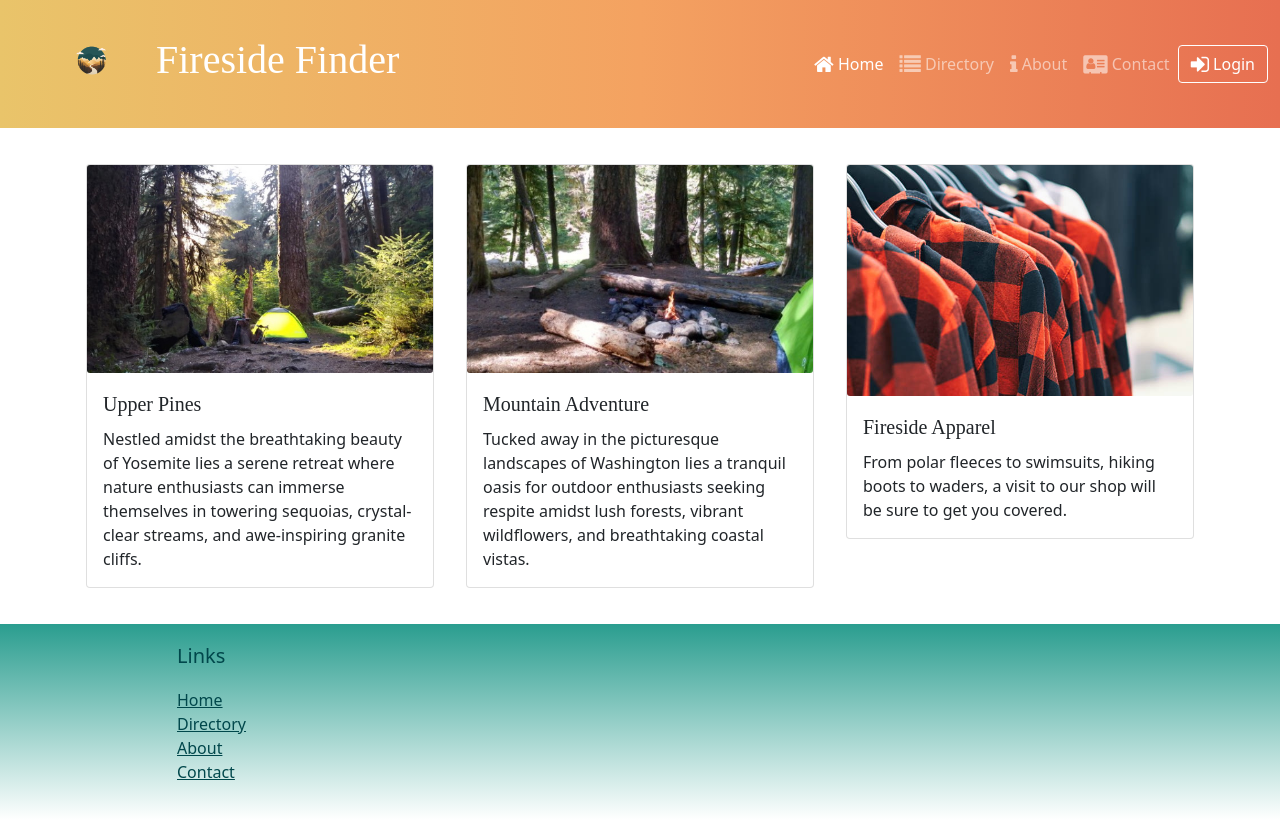
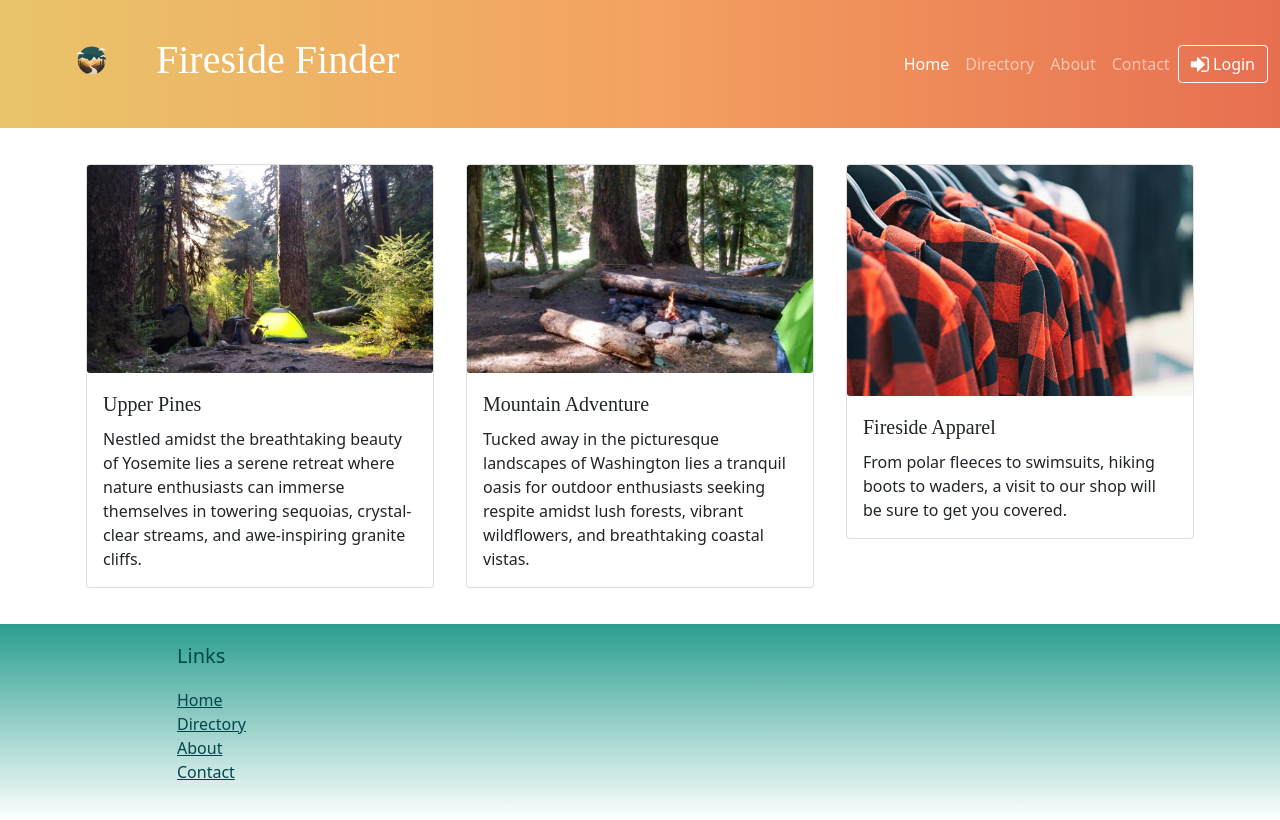
Before and after one commit to SolInvictusx/Project-2, a React (Create React App) app: page / in a window 1280 px wide. Built offline with nearby package versions, Linux system fonts and the light colour scheme.

Commit message:
Update header

```diff
--- a/src/components/Header.js
+++ b/src/components/Header.js
@@ -25,22 +25,22 @@ const Header = () => {
                 <Nav className='ms-auto' navbar>
                     <NavItem>
                         <NavLink className='nav-link' to='/'>
-                            <i className='fa fa-home fa-lg' /> Home
+                            Home
                         </NavLink>
                     </NavItem>
                     <NavItem>
                         <NavLink className='nav-link' to='/directory'>
-                            <i className='fa fa-list fa-lg' /> Directory
+                            Directory
                         </NavLink>
                     </NavItem>
                     <NavItem>
                         <NavLink className='nav-link' to='/about'>
-                            <i className='fa fa-info fa-lg' /> About
+                            About
                         </NavLink>
                     </NavItem>
                     <NavItem>
                         <NavLink className='nav-link' to='/contact'>
-                            <i className='fa fa-address-card fa-lg' /> Contact
+                            Contact
                         </NavLink>
                     </NavItem>
                 </Nav>
--- a/src/pages/ContactPage.js
+++ b/src/pages/ContactPage.js
@@ -32,7 +32,7 @@ const ContactPage = () => {
                         className='btn btn-link'
                         href='mailto:fakeemail@fakeemail.co'
                     >
-                        <i className='fa fa-envelope-o' /> campsites@nucamp.co
+                        <i className='fa fa-envelope-o' /> campsites@firesidefinder.co
                     </a>
                 </Col>
             </Row>
```
